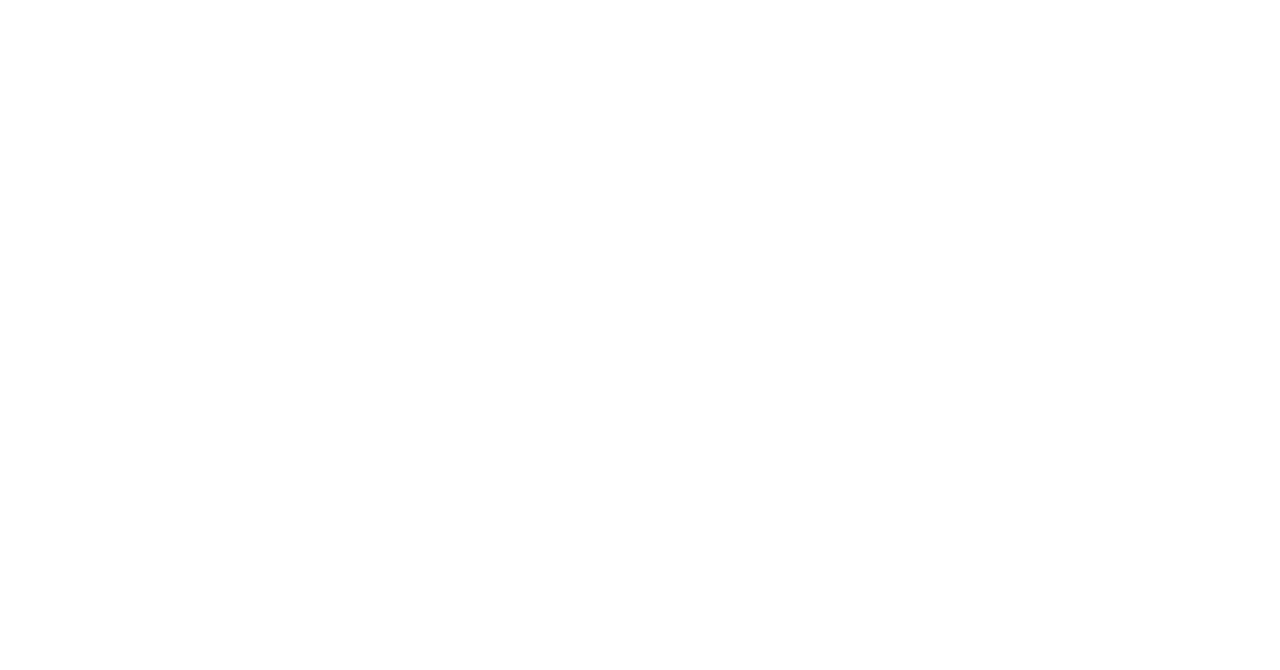
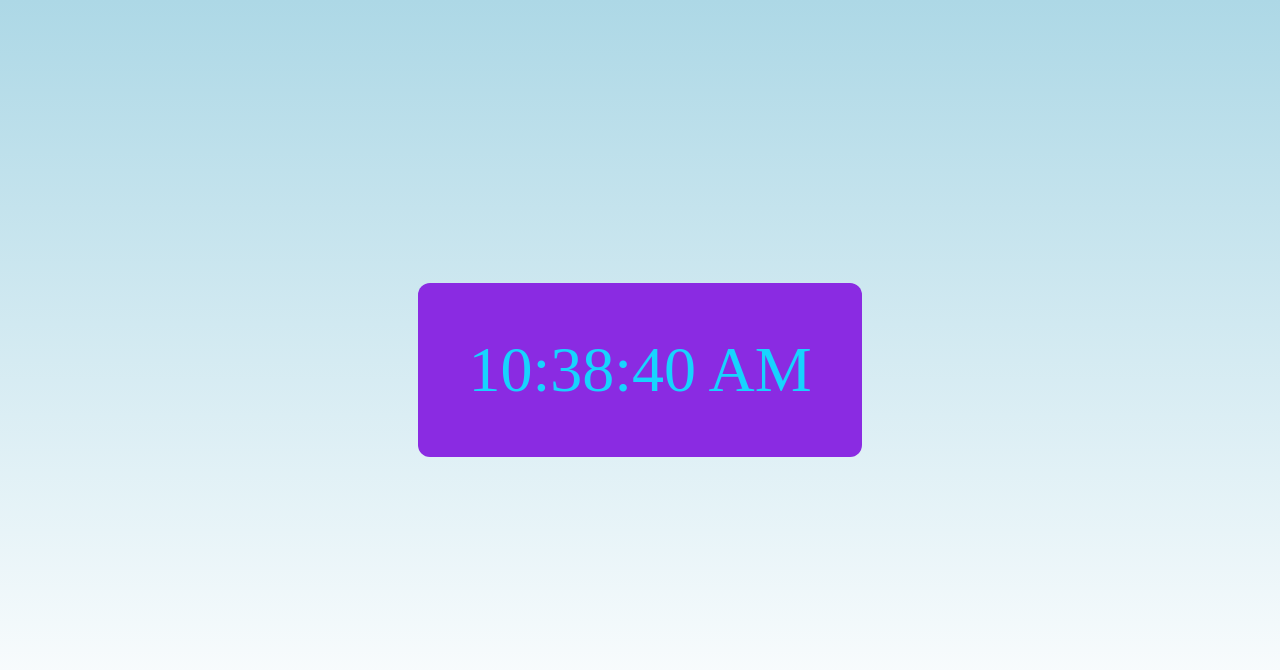
Before and after one commit to RMHamzaArif89/ReactJs-Mini-Projects, a React (Vite) app in the folder ReactMini_Pro16_to_20/: page / in a window 1280 px wide. Shown: the top 670 px of the page. Built offline with nearby package versions, Linux system fonts and the light colour scheme.

Commit message:
create the digitalclock by using the useEffect &.. setTimeout function by using the New Date() method...

```diff
--- a/ReactMini_Pro16_to_20/src/App.jsx
+++ b/ReactMini_Pro16_to_20/src/App.jsx
@@ -1,5 +1,6 @@
 import { useState } from 'react'
-
+import React from 'react'
+import Clock from './components/digitalClock/Clock'
 import './App.css'
 
 function App() {
@@ -7,6 +8,7 @@
   return (
  <>
 
+<Clock/>
  </>
   )
 }
--- /dev/null
+++ b/ReactMini_Pro16_to_20/src/components/digitalClock/Clock.jsx
@@ -0,0 +1,54 @@
+import React, { useEffect, useState } from 'react'
+import './clock.css'
+
+function Clock() {
+let[min,setMin]=useState(0)
+let[sec,setSec]=useState(0)
+let[hour,setHour]=useState(0)
+
+
+
+ useEffect(()=>{
+
+        const date=new Date()
+        let m=date.getMinutes()
+        let s=date.getSeconds()
+        let h=date.getHours()
+
+        setMin(m)
+
+        setHour(h)
+           setTimeout(() => {
+      setSec(s);
+    }, 1000);
+
+
+
+
+ },[sec])
+//  var ses= hour >= 12 ? 'pm' : 'am';
+//  setSession(ses)
+
+//  if(hour<9){
+//     setHour('0'+hour)
+//  }
+//  if(sec<9){
+//     setSec('0'+sec)
+//  }
+//  if(min<9){
+//     setMin('0'+min)
+//  }
+
+
+
+  return (
+    <div className="clock-con">
+    <div className="time">
+         {hour}:{min}:{sec} {hour>=12?'PM':'AM'}
+    </div>
+</div>
+
+  )
+}
+
+export default Clock
--- /dev/null
+++ b/ReactMini_Pro16_to_20/src/components/digitalClock/clock.css
@@ -0,0 +1,89 @@
+
+
+.clock-con{
+    display: flex;
+    justify-content: center;
+    align-items: center;
+    flex-direction: column;
+    width: 100%;
+    height: calc(100vh - 60px);
+    background: linear-gradient(180deg,lightblue,white);
+}
+
+.time {
+    padding: 50px;
+    color: #17D4FE;
+    background: blueviolet;
+    font-size: 4rem;
+    font-family: serif;
+    position: relative;
+    animation-name: move;
+    animation-duration: 5s;
+    border-radius: 12px;
+    animation-timing-function: ease;
+
+
+}
+
+@keyframes move {
+    0%{
+        top: -50%;
+    }
+
+    25%{
+        top: 0%;
+    }
+    50%{
+        left: -38%;
+    }
+    100%{
+        left: 0%;
+    }
+
+}
+
+
+
+@media (min-width:220px) and (max-width: 600px) {
+    html{
+    font-size:10px;
+
+    }
+
+    }
+    /* Small devices (portrait tablets and large phones, 600px and up) */
+    @media (max-width:768px) and (min-width:600px) {
+    html{
+        font-size: 12px;
+    }
+
+
+
+    }
+
+    /* Medium devices (landscape tablets, 768px and up) */
+    @media(max-width:992px) and (min-width:768px){
+    html{
+        font-size: 14px;
+    }
+
+
+
+    }
+
+    /* Large devices (laptops/desktops, 992px and up) */
+    @media only screen and (min-width: 992px) and (max-width:1200px){
+    html{
+        font-size: 16px;
+
+
+    }
+
+
+
+    }
+
+    /* Extra large devices (large laptops and desktops, 1200px and up) */
+    @media only screen and (min-width: 1200px) {
+
+    }
```
Also changed, not shown: ReactMini_Pro16_to_20/src/components/file.txt (added).
